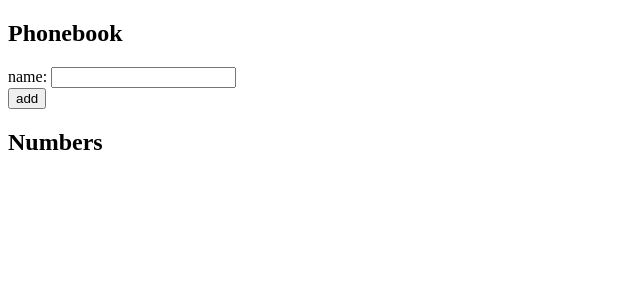
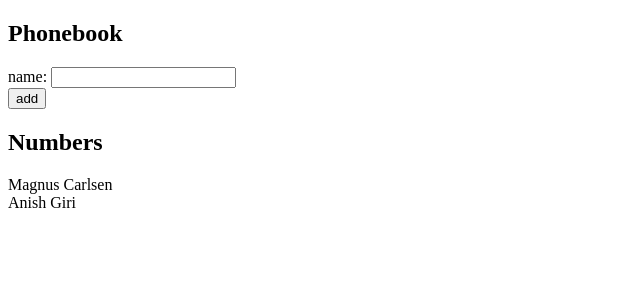
Before and after one commit to RastkoAmun/phonebook-app, a React (Create React App) app: page / in a window 1280 px wide. Shown: the top 300 px of the page, without its empty margins (0-640 px from the left). Built offline with nearby package versions, Linux system fonts and the light colour scheme.

Commit message:
Adding new names functionality

```diff
--- a/public/index.html
+++ b/public/index.html
@@ -2,28 +2,8 @@
 <html lang="en">
   <head>
     <meta charset="utf-8" />
-    <link rel="icon" href="%PUBLIC_URL%/favicon.ico" />
     <meta name="viewport" content="width=device-width, initial-scale=1" />
     <meta name="theme-color" content="#000000" />
-    <meta
-      name="description"
-      content="Web site created using create-react-app"
-    />
-    <link rel="apple-touch-icon" href="%PUBLIC_URL%/logo192.png" />
-    <!--
-      manifest.json provides metadata used when your web app is installed on a
-      user's mobile device or desktop. See https://developers.google.com/web/fundamentals/web-app-manifest/
-    -->
-    <link rel="manifest" href="%PUBLIC_URL%/manifest.json" />
-    <!--
-      Notice the use of %PUBLIC_URL% in the tags above.
-      It will be replaced with the URL of the `public` folder during the build.
-      Only files inside the `public` folder can be referenced from the HTML.
-
-      Unlike "/favicon.ico" or "favicon.ico", "%PUBLIC_URL%/favicon.ico" will
-      work correctly both with client-side routing and a non-root public URL.
-      Learn how to configure a non-root public URL by running `npm run build`.
-    -->
     <title>React App</title>
   </head>
   <body>
--- a/src/App.js
+++ b/src/App.js
@@ -1,23 +1,46 @@
 import { useState } from 'react'
+import ContactForm from './components/ContactFrom';
 
 const App = () => {
-  const [persons, setPersons] = useState([
-    {name: 'Magnus Carlsen', }
+  const [contacts, setContacts] = useState([
+    {name: 'Magnus Carlsen'},
+    {name: 'Anish Giri'}
   ])
   const [newName, setNewName] = useState('');
+
+  //Function for control changing state of form input
+  const handleInput = (event) => {
+    setNewName(event.target.value)
+  }
+
+  const addContact = (event) => {
+    event.preventDefault()
+    const newContact = {
+      name: newName
+    }
+    setContacts(contacts.concat(newContact))
+    setNewName('')
+  }
+
 
   return(
     <div>
       <h2>Phonebook</h2>
-      <form>
+      {/* <form>
         <div>
-          name: <input />
+          name: <input value={newName} onChange={handleInput}/>
         </div>
         <div>
-          <button type='submit'>add</button>
+          <button type='submit' onClick={addContact}>add</button>
         </div>
+      </form> */}
+      <ContactForm newName={newName} addContact={addContact} handleInput={handleInput} />
         <h2>Numbers</h2>
-      </form>
+        <div>
+          {contacts.map(contact =>
+            <div>{contact.name}</div>
+          )}
+        </div>
     </div>
   )
 }
--- /dev/null
+++ b/src/components/ContactFrom.js
@@ -0,0 +1,16 @@
+const ContactForm = (props) => {
+  return(
+    <div>
+      <form>
+        <div>
+          name: <input value={props.name} onChange={props.handleInput}/>
+        </div>
+        <div>
+          <button type='submit' onClick={props.addContact}>add</button>
+        </div>
+      </form>
+    </div>
+  )
+}
+
+export default ContactForm;
```
